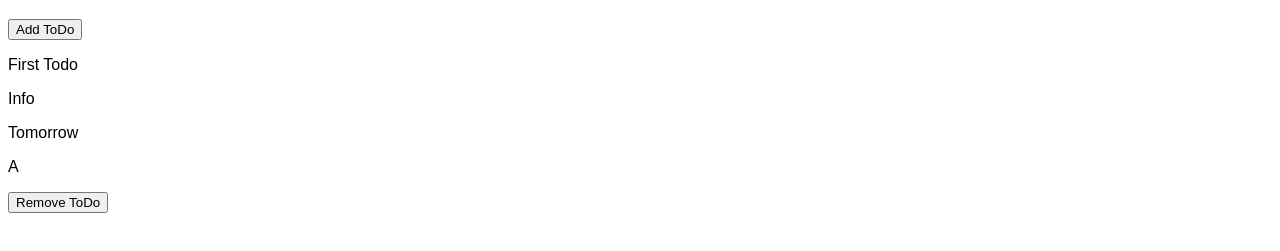
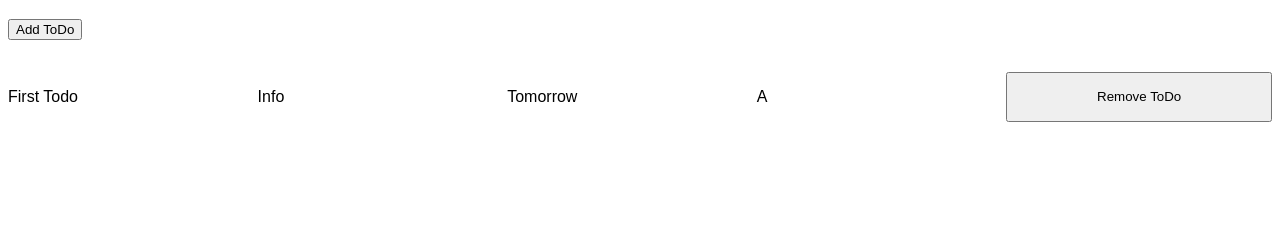
Before and after one commit to gefgu/odin-to-do, a website built with webpack: page dist/index.html in a window 1280 px wide. Shown: the part 61-312 px from the top of the page. Built offline with Linux system fonts and the light colour scheme.

Commit message:
Add row flex for to do data display

```diff
--- a/src/style.css
+++ b/src/style.css
@@ -1,3 +1,12 @@
 * {
   font-family: sans-serif;
 }
+
+.to-do-list > div {
+  display: flex;
+  margin: 32px 0;
+}
+
+.to-do-list > div > * {
+  flex: 1;
+}
```
Also changed, not shown: dist/main.js.
